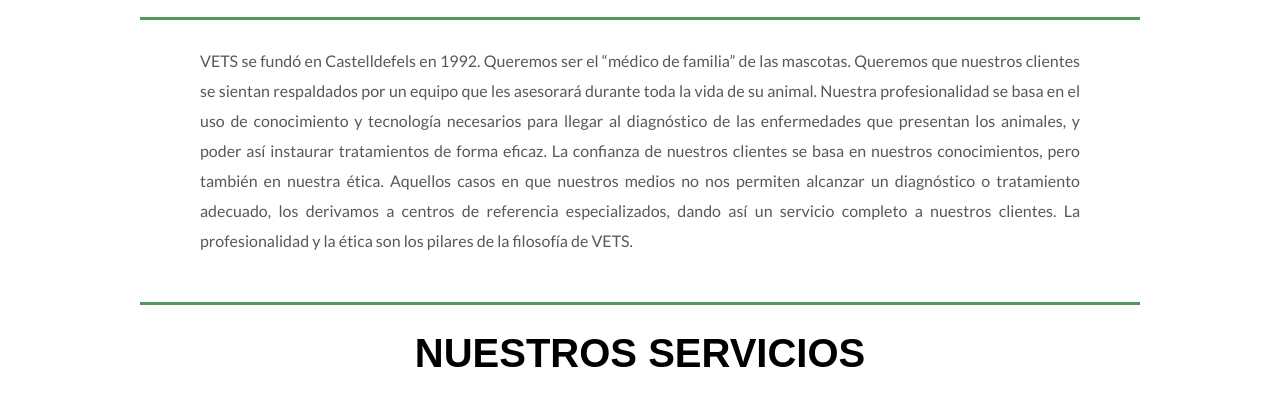
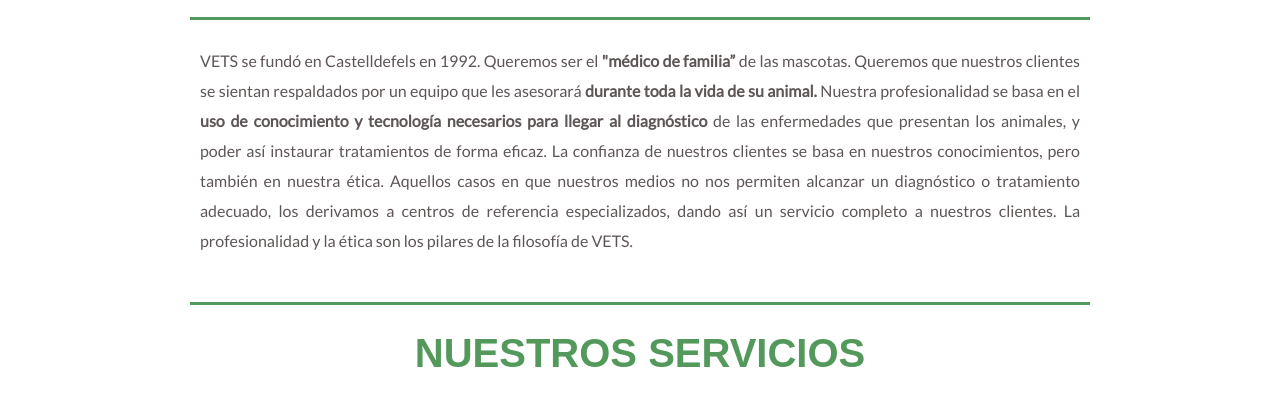
Before and after one commit to JSenen/vets, a plain HTML site: page index.html in a window 1280 px wide. Shown: the part 553-952 px from the top of the page. Drawn offline with Linux system fonts and the light colour scheme.

Commit message:
Modificaciones Servicios

```diff
--- a/css/style.css
+++ b/css/style.css
@@ -62,6 +62,14 @@ img {
 .centrar-texto {
     text-align: center;
 }
+/* LINEA SEPARADORA */
+.linea {
+  border-top: 3px solid var(--background-color);
+  height: 2px;
+  max-width: 900px; /*Para que la linea no ocupe el ancho entero */
+  padding: 0;
+  margin: 20px auto 0 auto;
+}
 
 /** HEADER **/
 
@@ -117,14 +125,7 @@ img {
       width: 90rem;
       margin:auto; /* Centramos imagen */
   }
-  /* LINEA SEPARADORA */
-  .linea {
-    border-top: 3px solid var(--background-color);
-    height: 2px;
-    max-width: 1000px; /*Para que la linea no ocupe el ancho entero */
-    padding: 0;
-    margin: 20px auto 0 auto;
-  }
+
   /* NOSOTROS */
   .nosotros {
       padding:1rem 20rem;
@@ -147,7 +148,7 @@ Tambien se importan fuentes de la API de google */
   width: 100%;
   color: #141414;
   text-align: left;
-  line-height: 1rem;
+  line-height: 1.5rem; /*Interlineado*/
   font-size: 14px;
 }
 .snip1361 * { /* aplicado a todos los elementos con la clase snip1361 */
@@ -190,7 +191,7 @@ Tambien se importan fuentes de la API de google */
   text-transform: uppercase;
 }
 .snip1361 p {
-  font-size: 0.9em;
+  font-size: 3em;
   letter-spacing: 1px;
   opacity: 0.9;
 }
@@ -212,6 +213,9 @@ Tambien se importan fuentes de la API de google */
     align-items: center;
     justify-content: center;
 }
+.services h2 {
+  color:var(--background-color);
+}
 .presentacion--servicios {
     display: flex;
     justify-content: space-around;
@@ -228,7 +232,7 @@ Tambien se importan fuentes de la API de google */
 
   /* Se aplica a los parrafos en el contenedor servicios */
   .presentacion--servicios__vacunas p {
-    font-size: 24px;
+    font-size: 16px;
     font-family: var(--fuente);
     color: var(--azul);
     text-align: center;
--- a/index.html
+++ b/index.html
@@ -66,9 +66,9 @@
   </header>
   <section>
     <div class="nosotros">
-      <p>VETS se fundó en Castelldefels en 1992. Queremos ser el “médico de familia” de las mascotas. Queremos que nuestros clientes se sientan respaldados por un equipo que les asesorará durante toda la vida de su animal.
+      <p>VETS se fundó en Castelldefels en 1992. Queremos ser el <b>"médico de familia”</b> de las mascotas. Queremos que nuestros clientes se sientan respaldados por un equipo que les asesorará <b>durante toda la vida de su animal.</b>
 
-        Nuestra profesionalidad se basa en el uso de conocimiento y tecnología necesarios para llegar al diagnóstico de las enfermedades que presentan los animales, y poder así  instaurar tratamientos de forma eficaz. La confianza de nuestros clientes se basa en nuestros conocimientos, pero también en nuestra ética.
+        Nuestra profesionalidad se basa en el <b>uso de conocimiento y tecnología necesarios para llegar al diagnóstico</b> de las enfermedades que presentan los animales, y poder así  instaurar tratamientos de forma eficaz. La confianza de nuestros clientes se basa en nuestros conocimientos, pero también en nuestra ética.
 
         Aquellos casos en que nuestros medios no nos permiten alcanzar un diagnóstico o tratamiento adecuado, los derivamos a centros de referencia especializados, dando así un servicio completo a nuestros clientes.
 
```
